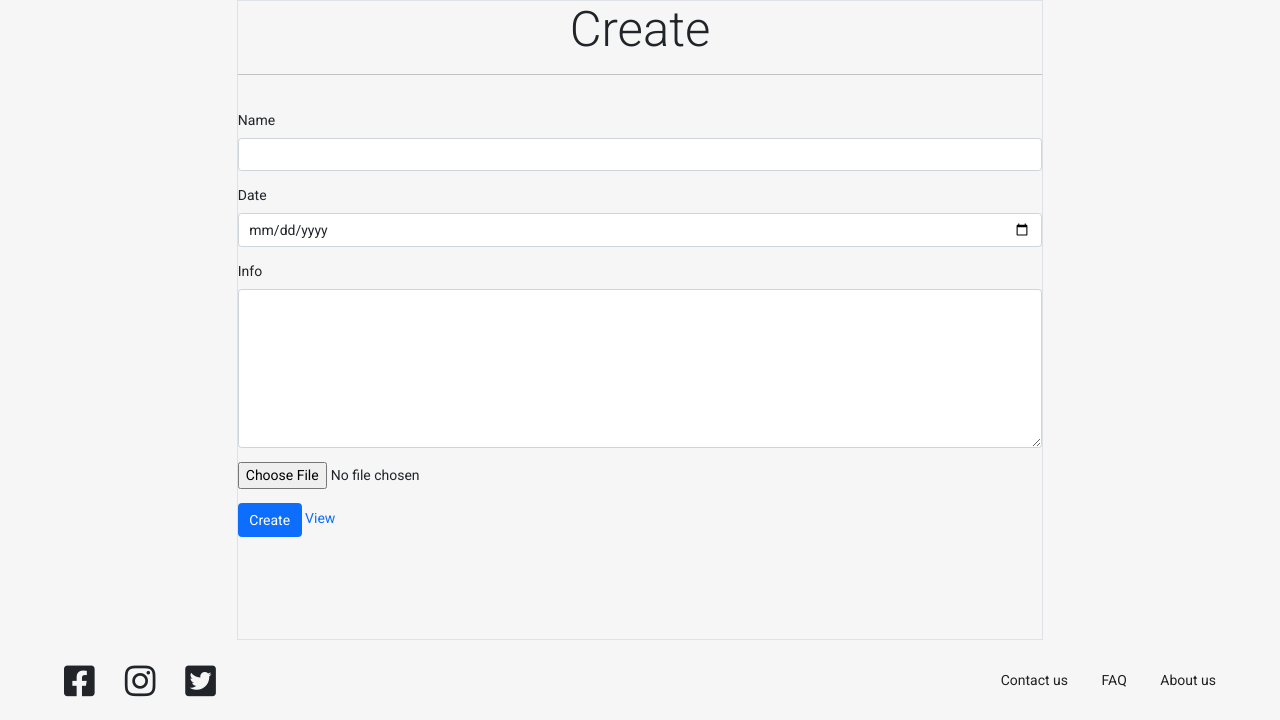
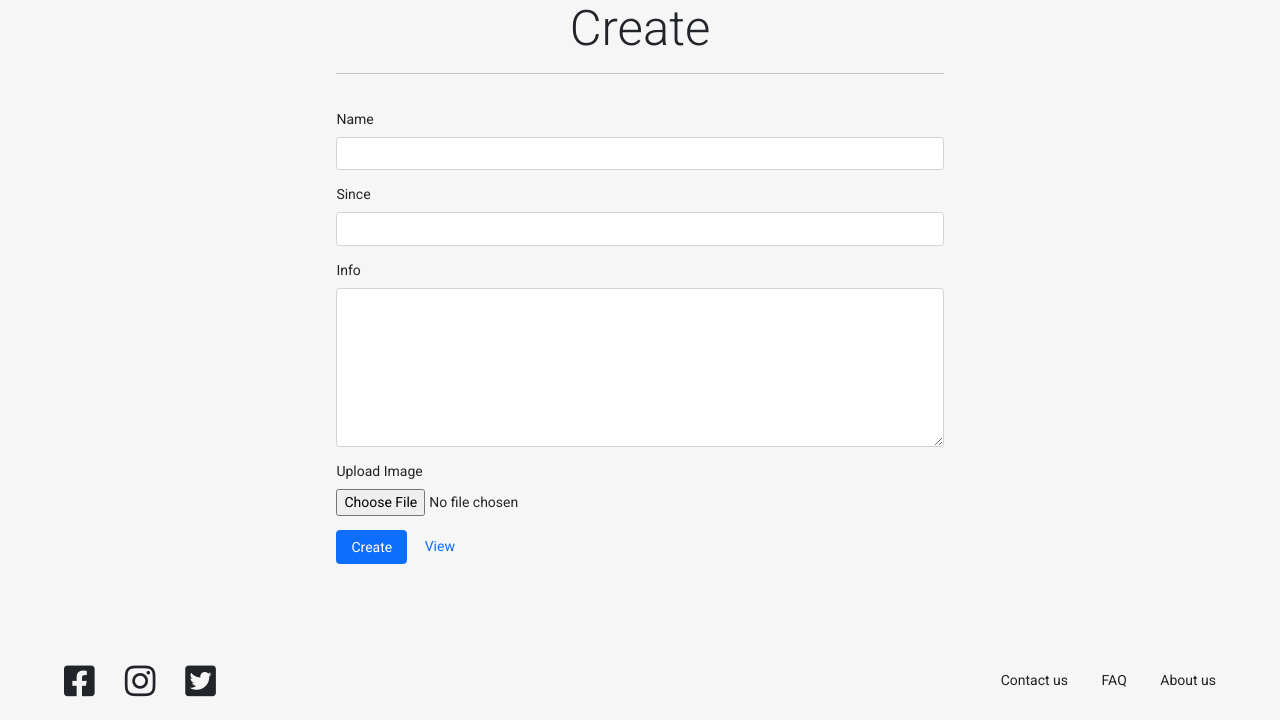
Before and after one commit to lizhang4/MultimediaProject2, a PHP site: page /multimediaproject2/upload.php in a window 1280 px wide. Shown: the part 80-800 px from the top of the page. Run offline with PHP 8.4, Linux system fonts and the light colour scheme; the visitor is signed in with stand-in values (Sample User, id 1); data that the repository does not hold is empty; some libraries are stand-ins or nearby versions.

Commit message:
Styled CRUD/upload pages

```diff
--- a/CSS/style.css
+++ b/CSS/style.css
@@ -246,9 +246,20 @@ nav button a {
 
 /* CRUD */
 .CRUD-container{
-    width: 70%;
+    width: 60%;
     margin: 0 auto;
     height: 80vh;
+}
+
+.CRUD-container .read .modal .modal-body {
+    width: 100%;
+    height: 100%;
+}
+
+.CRUD-container .read .modal .modal-body img{
+    object-fit: cover;
+    width: 100%;
+    height: 100%;
 }
 
 
--- a/upload.php
+++ b/upload.php
@@ -3,7 +3,7 @@
 ?>
 
 <!-- Create Form -->
-<div class="CRUD-container border">
+<div class="CRUD-container px-5">
     <h4 class="display-4 text-center">Create</h4><hr><br>
     <form  action="./includes/create.inc.php" method="POST" enctype="multipart/form-data">
         <?php if(isset($_GET['error'])) { ?>
@@ -17,19 +17,20 @@
             <input class="form-control" id="contentName" name="name">
         </div>
         <div class="mb-3">
-            <label for="contentDate" class="form-label">Date</label>
-            <input type="date" class="form-control" id="contentDate" name="date">
+            <label for="contentDate" class="form-label">Since</label>
+            <input type="number" class="form-control" id="contentDate" name="date">
         </div>
         <div class="mb-3">
             <label for="contentInfo" class="form-label">Info</label>
             <textarea class="form-control" id="contentInfo" rows="7" name="info"></textarea>
         </div>
-        <div class="mb-3">
+        <div class="mb-3 d-flex flex-column">
+            <label for="image" class="form-label">Upload Image</label>
             <input type="file" name="image" >
         </div>
 
-        <button type="submit" class="btn btn-primary" name="create">Create</button>
-        <a href="./read.php" class="link-primary">View</a>
+        <button type="submit" class="btn btn-primary px-3" name="create">Create</button>
+        <a href="./read.php" class="link-primary mx-3">View</a>
     </form>
 </div>
 
```
Also changed, not shown: read.php (+26 -8 lines), update.php (+7 -6 lines), uploads/IMG-60fadabfb389f3.78567041.jpg (added).
